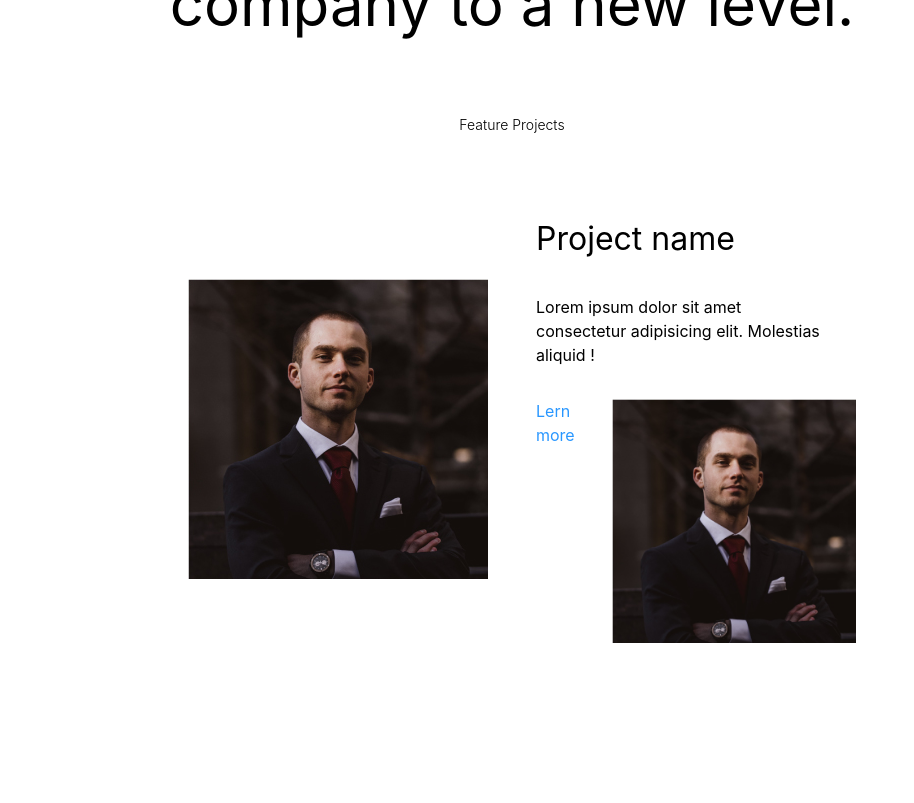
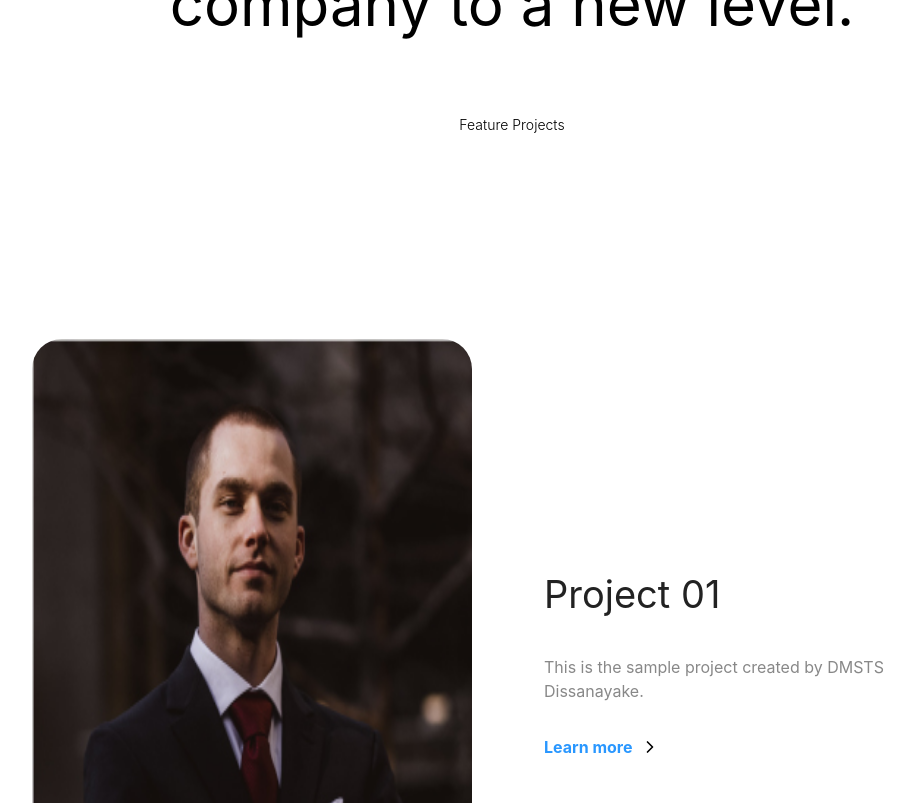
Before and after one commit to DMSTSD/DMSTSD, a React (Create React App) app: page / in a window 1280 px wide. Shown: the part 560-1363 px from the top of the page, without its empty margins (128-1042 px from the left). Before the commit the page ends 1203 px from the top, so only its background shows below. Built offline with nearby package versions, Linux system fonts and the light colour scheme.

Commit message:
Set all content props

```diff
--- /dev/null
+++ b/src/pages/home/components/content.jsx
@@ -0,0 +1,48 @@
+import React from "react";
+import { NavLink } from "react-router-dom";
+
+export default function Content({
+  title,
+  title_description,
+  image,
+  page_link,
+  content_oder,
+}) {
+  return (
+    <>
+      <div
+        className={`flex ${
+          content_oder === 1 ? "flex-row" : "flex-row-reverse"
+        } justify-center py-[50px] max-w-[1440px] mx-auto`}
+      >
+        <div className="m-6">
+          <img
+            className="w-[440px] h-[630px] rounded-[30px]"
+            src={image}
+            alt=""
+          />
+        </div>
+        <div className="my-8 ml-12 mr-8">
+          <div className="flex flex-col justify-center w-[440px] h-[630px]">
+            <p className="text-[38px] font-normal text-[#222222]">{title}</p>
+            <p className="text-base font-normal mt-8 text-[#888888]">
+              {title_description}
+            </p>
+            <NavLink to={page_link}>
+              <p className="flex flex-row mt-8 text-[#2997FF] font-bold">
+                Learn more{" "}
+                <span>
+                  <img
+                    className="mx-2 mt-[2px]"
+                    src="/chevron-right.svg"
+                    alt=""
+                  />
+                </span>
+              </p>
+            </NavLink>
+          </div>
+        </div>
+      </div>
+    </>
+  );
+}
--- /dev/null
+++ b/src/pages/home/components/main-contents-section.jsx
@@ -0,0 +1,38 @@
+import React from "react";
+import { NavLink } from "react-router-dom";
+import Content from "./content";
+
+export default function MainContent() {
+  return (
+    <>
+      <div className="pt-[130px] pb-[40px]">
+        <Content
+          title="Project 01"
+          title_description="This is the sample project created by DMSTS Dissanayake."
+          image="/smple-image.jpg"
+          page_link="/"
+          content_oder={1}
+        />
+        <Content
+          title="Project 01"
+          title_description="This is the sample project created by DMSTS Dissanayake."
+          image="/smple-image.jpg"
+          page_link="/"
+        />
+        <Content
+          title="Project 01"
+          title_description="This is the sample project created by DMSTS Dissanayake."
+          image="/smple-image.jpg"
+          page_link="/"
+          content_oder={1}
+        />
+        <Content
+          title="Project 01"
+          title_description="This is the sample project created by DMSTS Dissanayake."
+          image="/smple-image.jpg"
+          page_link="/"
+        />
+      </div>
+    </>
+  );
+}
--- a/src/pages/home/components/main-contents.jsx
+++ /dev/null
@@ -1,31 +0,0 @@
-import React from "react";
-import { NavLink } from "react-router-dom";
-
-export default function MainContent() {
-  return (
-    <>
-      <div className="flex flex-row justify-center pt-[120px] max-w-[1440px] mx-auto">
-        <div className="m-6">
-          <img className="w-[300px] h-[300px]" src="./smple-image.jpg" alt="" />
-        </div>
-        <div className="m-6">
-          <div className="flex flex-col justify-center w-[300px] h-[300px]">
-            <p className="text-[32px] font-normal">Project name</p>
-            <p className="text-base font-normal mt-8">
-              Lorem ipsum dolor sit amet consectetur adipisicing elit. Molestias
-              aliquid !
-            </p>
-            <NavLink to="">
-              <p className="flex flex-row mt-8 text-[#2997FF]">
-                Lern more{" "}
-                <span>
-                  <img className="mx-5" src="/smple-image.jpg" alt="" />
-                </span>
-              </p>
-            </NavLink>
-          </div>
-        </div>
-      </div>
-    </>
-  );
-}
--- a/src/pages/home/index.jsx
+++ b/src/pages/home/index.jsx
@@ -1,6 +1,6 @@
 import React from "react";
 import HeroSection from "../../components/hero-section";
-import MainContent from "./components/main-contents";
+import MainContent from "./components/main-contents-section";
 
 export default function HomePage() {
   return (
```
Also changed, not shown: public/smple-image copy.jpg (deleted).
